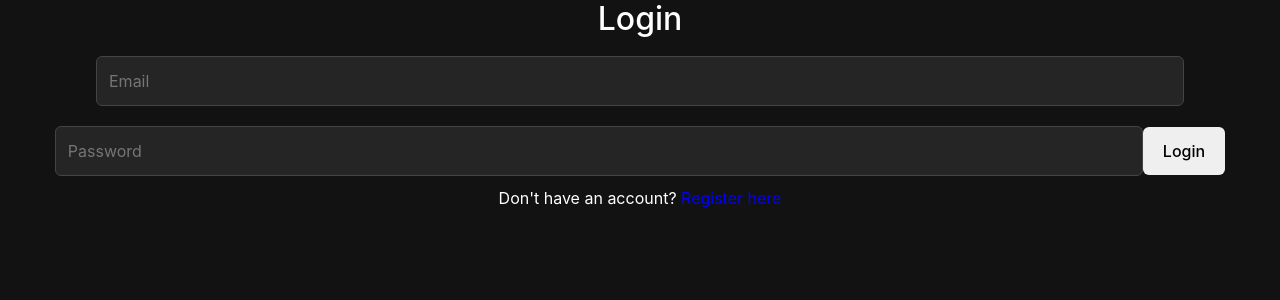
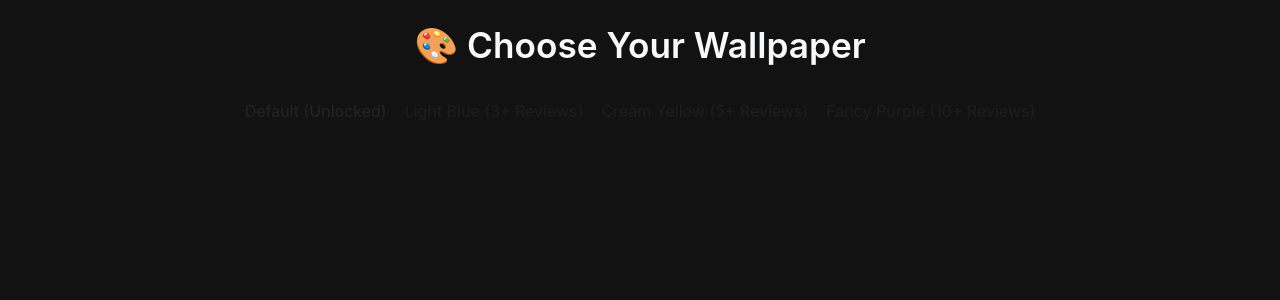
Before and after one commit to alanthoms/ku_fyp, a React (Create React App) app in the folder movie-recommender/client/: page /settings in a window 1280 px wide. Before the commit this address led to /login. Shown: the top 300 px of the page. Built offline with nearby package versions, Linux system fonts and the light colour scheme; no server answers.

Commit message:
Add and Fix Cutstomisable Wallpaper Colour

```diff
--- a/movie-recommender/client/src/App.css
+++ b/movie-recommender/client/src/App.css
@@ -392,3 +392,26 @@ ul {
   text-decoration: line-through;
   color: #aaa;
 }
+
+
+/* App.css */
+body.default-bg {
+  background-color: #121212;
+  /* Default dark */
+}
+
+body.light-blue-bg {
+  background-color: #add8e6;
+}
+
+body.cream-yellow-bg {
+  background-color: #fff8dc;
+}
+
+body.fancy-purple-bg {
+  background-color: #d8bfd8;
+}
+
+body {
+  transition: background-color 0.5s ease;
+}
--- a/movie-recommender/client/src/App.js
+++ b/movie-recommender/client/src/App.js
@@ -5,6 +5,7 @@ import Dashboard from "./components/Dashboard";
 import Register from "./components/Register";
 import MovieDetail from "./components/MovieDetail";
 import UserReviews from "./components/UserReviews";
+import PersonalSettings from "./components/PersonalSettings";
 
 function App() {
   const [isAuthenticated, setIsAuthenticated] = useState(null);
@@ -24,6 +25,7 @@ function App() {
         <Route path="/register" element={<Register />} />
         <Route path="/movie/:movieId" element={<MovieDetail />} />
         <Route path="/user-reviews" element={<UserReviews />} />
+        <Route path="/settings" element={<PersonalSettings />} />
       </Routes>
     </Router>
   );
--- a/movie-recommender/client/src/components/Dashboard.js
+++ b/movie-recommender/client/src/components/Dashboard.js
@@ -1,13 +1,16 @@
-import React, { useState } from "react";
+import React, { useEffect, useState } from "react";
 import MovieSearch from "./MovieSearch";
 import { getUser, logout } from "./logout.js";
 import { useNavigate } from "react-router-dom";
+
+import axios from "axios";
 import MovieRecommendations from "./MovieRecommendations";
 import Watchlists from "./Watchlists"; // ✅ Import the Watchlists component
 import CreateWatchlist from "./CreateWatchlist"; // ✅ Import the form component
 import MovieDetail from "./MovieDetail";
 import Recommendations from "./Recommendations";
 import UserReviews from "./UserReviews";
+import PersonalSettings from "./PersonalSettings"; // ✅ Import the PersonalSettings component
 //<Route path="/movie/:movieId" element={<MovieDetail />} />
 
 //
@@ -18,6 +21,36 @@ function Dashboard() {
   const user = getUser();
   const navigate = useNavigate(); // React Router navigation
 
+  useEffect(() => {
+    const fetchUserSettings = async () => {
+      try {
+        const token = localStorage.getItem("token");
+        if (!token) return;
+
+        const res = await axios.get("http://localhost:5000/api/user/settings", {
+          headers: { Authorization: `Bearer ${token}` },
+        });
+
+        const settings = res.data;
+
+        console.log(settings.backgroundColor)
+        if (settings && settings.backgroundColor) {
+          console.log("Applying backgroundColor from settings:", settings.backgroundColor);
+          document.body.style.backgroundColor = settings.backgroundColor;
+        } else {
+          console.warn("No backgroundColor in settings, applying fallback.");
+          document.body.style.backgroundColor = "#121212"; // fallback only if really missing
+        }
+      } catch (error) {
+        console.error("Failed to fetch settings:", error);
+        document.body.style.backgroundColor = "#121212"; // fallback only on error
+        document.body.className = "default-bg";
+      }
+    };
+    console.log(document.body.style.backgroundColor);
+    fetchUserSettings();
+  }, []); // ✅ run once on Dashboard load
+
   const handleViewReviews = () => {
     navigate("/user-reviews");// naviagate to UserReviews page
   };
@@ -27,7 +60,12 @@ function Dashboard() {
   };
   return (
 
-    <div className="container mx-auto p-4">
+    <div className="container mx-auto p-4"><button
+      onClick={() => navigate("/Settings")}
+      className="bg-green-400 text-white p-2 rounded hover:bg-green-500"
+    >
+      🎨 Customize Wallpaper
+    </button>
       <h1 className="text-2xl font-bold">Movie Recommender</h1>
       <div>
         <span className="text-gray-500 mr-4">Hi, {user?.username}</span>
--- /dev/null
+++ b/movie-recommender/client/src/components/PersonalSettings.js
@@ -0,0 +1,82 @@
+import React, { useEffect, useState } from "react";
+import axios from "axios";
+
+const PersonalSettings = () => {
+  const [userReviewsCount, setUserReviewsCount] = useState(0);
+  const [backgroundColor, setBackgroundColor] = useState("");
+  const token = localStorage.getItem("token");
+
+  useEffect(() => {
+    const fetchReviewCount = async () => {
+      try {
+        const res = await axios.get("http://localhost:5000/api/user/reviews/count", {
+          headers: { Authorization: `Bearer ${token}` },
+        });
+        setUserReviewsCount(res.data.count);
+      } catch (error) {
+        console.error("Failed to fetch review count", error);
+      }
+    };
+    fetchReviewCount();
+  }, []);
+
+  const changeBackground = async (color, requiredReviews) => {
+    if (userReviewsCount < requiredReviews) {
+      alert(`You need at least ${requiredReviews} reviews to unlock this background!`);
+      return;
+    }
+    try {
+      await axios.put("http://localhost:5000/api/user/settings", { backgroundColor: color }, {
+        headers: { Authorization: `Bearer ${token}` },
+      });
+      document.body.style.backgroundColor = color;
+      console.log("Background color updated:", document.body.style.backgroundColor);
+      setBackgroundColor(color);
+      alert("Background updated!");
+    } catch (error) {
+      console.error("Failed to update background", error);
+    }
+  };
+
+  return (
+    <div className="p-4">
+      <h1 className="text-2xl font-bold mb-4">🎨 Choose Your Wallpaper</h1>
+      <div className="flex flex-col gap-4">
+
+        <button
+          className="btn bg-gray-200 p-2 rounded"
+          onClick={() => changeBackground("#ffffff", 0)}
+        >
+          Default (Unlocked)
+        </button>
+
+        <button
+          disabled={userReviewsCount < 3}
+          className={`btn p-2 rounded ${userReviewsCount >= 3 ? "bg-blue-200" : "bg-gray-300 cursor-not-allowed"}`}
+          onClick={() => changeBackground("#add8e6", 3)}
+        >
+          {userReviewsCount >= 3 ? "Light Blue (Unlocked)" : "Light Blue (3+ Reviews)"}
+        </button>
+
+        <button
+          disabled={userReviewsCount < 5}
+          className={`btn p-2 rounded ${userReviewsCount >= 5 ? "bg-yellow-200" : "bg-gray-300 cursor-not-allowed"}`}
+          onClick={() => changeBackground("#fff8dc", 5)}
+        >
+          {userReviewsCount >= 5 ? "Cream Yellow (Unlocked)" : "Cream Yellow (5+ Reviews)"}
+        </button>
+
+        <button
+          disabled={userReviewsCount < 10}
+          className={`btn p-2 rounded ${userReviewsCount >= 10 ? "bg-purple-300" : "bg-gray-300 cursor-not-allowed"}`}
+          onClick={() => changeBackground("#d8bfd8", 10)}
+        >
+          {userReviewsCount >= 10 ? "Fancy Purple (Unlocked)" : "Fancy Purple (10+ Reviews)"}
+        </button>
+
+      </div>
+    </div>
+  );
+};
+
+export default PersonalSettings;
```
Also changed, not shown: 2 other files (tests, documents, lock files or other folders).
